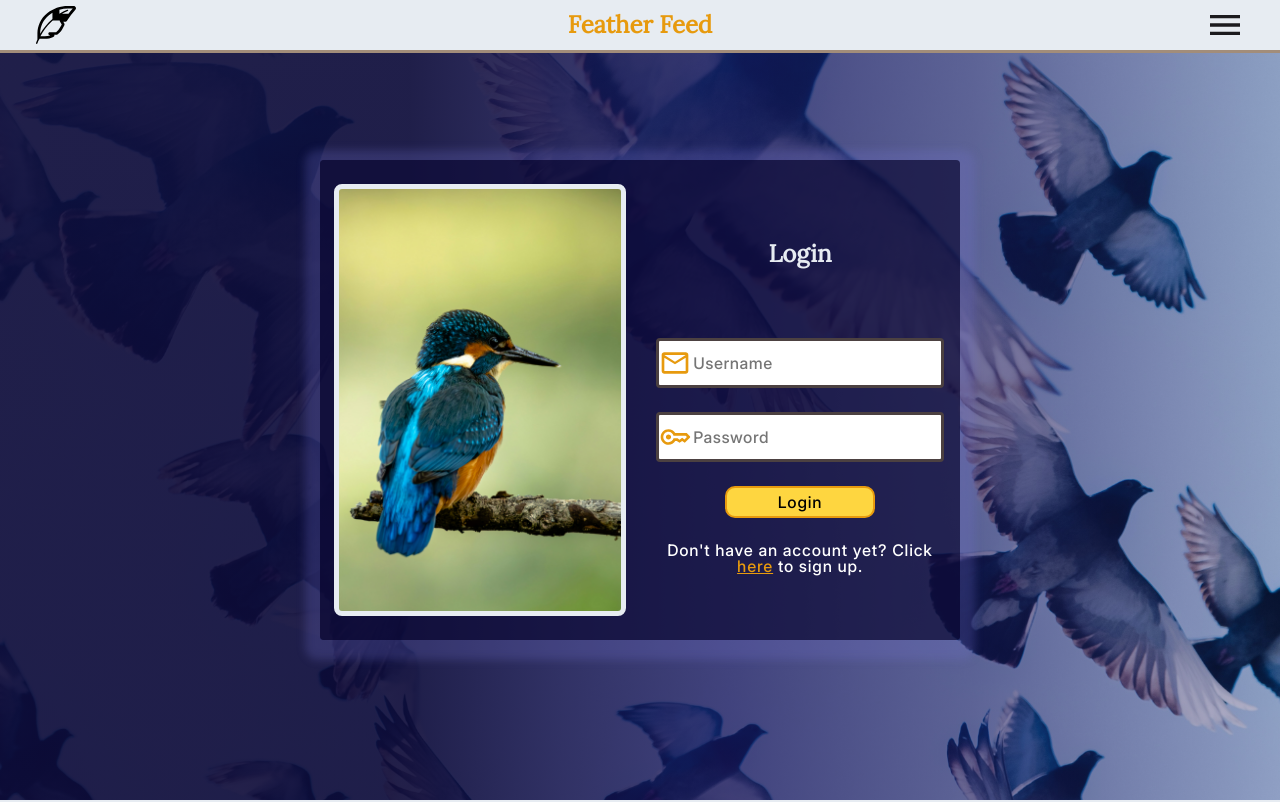
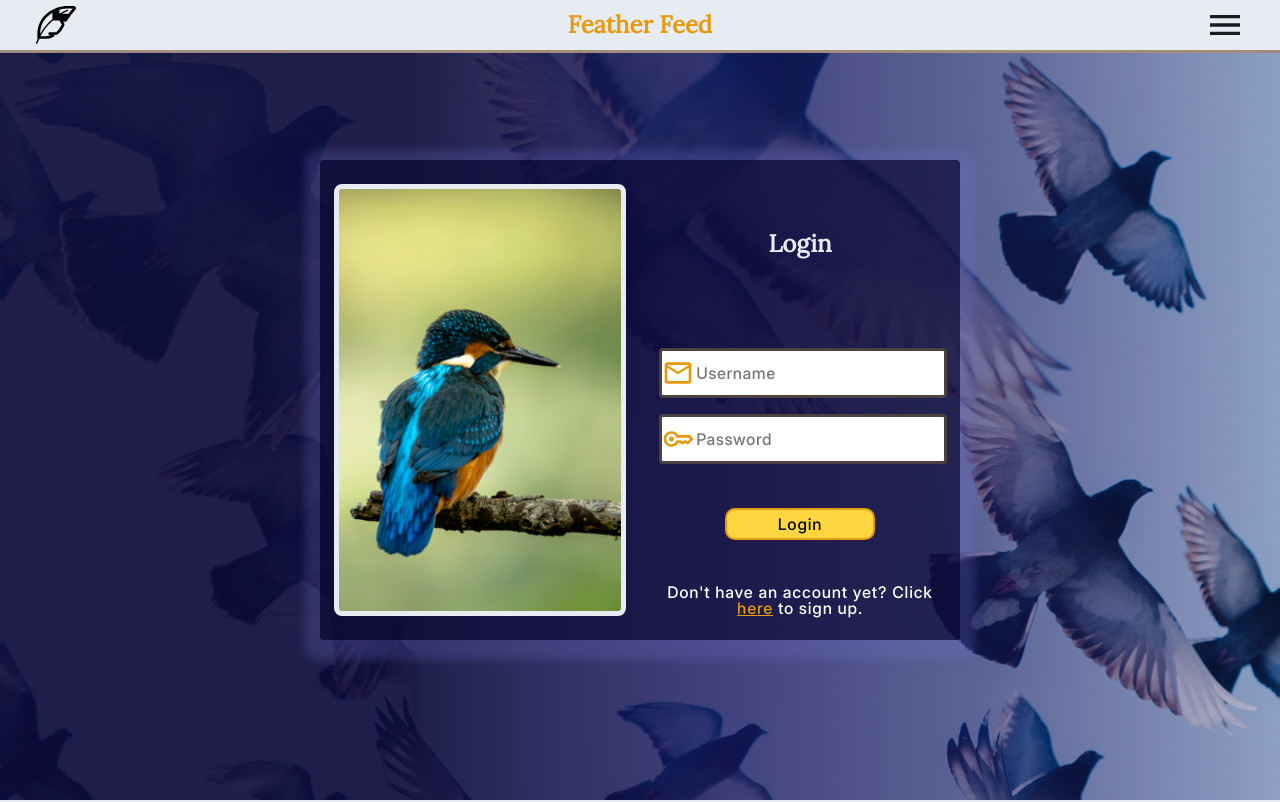
Before and after one commit to bubblecup-12/VogelSocialMedia, a React (Create React App) app in the folder code/frontend/: page / in a window 1280 px wide. Shown: the top 802 px of the page. Built offline with nearby package versions, Linux system fonts and the light colour scheme.

Commit message:
fix display bugs

```diff
--- a/code/frontend/src/LoginAndSignUpPage.tsx
+++ b/code/frontend/src/LoginAndSignUpPage.tsx
@@ -1,38 +1,80 @@
 import "./loginAndSignUpPage.css";
-import { useState } from 'react';
+import { useState } from "react";
 
+function LoginAndSignUpPage() {
+  const toggleLogin = (event: React.MouseEvent<HTMLElement>) => {
+    event.preventDefault();
+    setSignup(!signup);
+  };
+  const [signup, setSignup] = useState(false);
+  return (
+    <div className="login-display">
+      <div className="login-login">
+        <div className="login-part">
+          <div className={signup ? "signup-image" : "login-image"}></div>
+        </div>
+        <div className="login-part">
+          <div className="login-text small-title">
+            {signup ? "Sign Up" : "Login"}
+          </div>
 
-function LoginAndSignUpPage(){
-    const toggleLogin=(event:React.MouseEvent<HTMLElement>)=>{event.preventDefault(); setSignup(!signup)};
-    const [signup, setSignup]= useState(false);
-    return(
-        <div className='login-display'>
-            <div className="login-login">
-                <div className='login-part'>
-                    <div className={signup? 'signup-image': 'login-image'}></div>
+          <div className="input-fields">
+            <div className="login-div-input">
+              <img
+                className="login-icon"
+                src="/assets/icons/email_orange.svg"
+                alt="icon username"
+              ></img>
+              <input
+                type="text"
+                className="login-input"
+                placeholder="Username"
+              ></input>
             </div>
-                <div className='login-part' >
-                    <div className='login-text small-title'>
-                        {signup? "Sign Up": "Login"}
+            {signup ? (
+              <div className="login-div-input">
+                <img
+                  className="login-icon"
+                  src="\assets\icons\username_orange.svg"
+                  alt="icon email"
+                ></img>
+                <input
+                  type="email"
+                  className="login-input"
+                  placeholder="Email"
+                ></input>
               </div>
-                    <div className='login-div-input'>
-                        <img className= 'login-icon' src='/assets/icons/email_orange.svg' alt="icon username"></img>
-                        <input type='text' className='login-input' placeholder='Username'></input>
+            ) : (
+              ""
+            )}
+
+            <div className="login-div-input">
+              <img
+                className="login-icon"
+                src="\assets\icons\password_orange.svg"
+                alt="icon password"
+              ></img>
+              <input
+                type="password"
+                className="login-input"
+                placeholder="Password"
+              ></input>
             </div>
-                    {signup? <div className='login-div-input'>
-                        <img className= 'login-icon' src='\assets\icons\username_orange.svg' alt="icon email"></img>
-                        <input type='email' className='login-input' placeholder='Email'></input>
-                    </div> : ""}
+          </div>
 
-                    <div className='login-div-input'>
-                        <img className= 'login-icon' src='\assets\icons\password_orange.svg' alt="icon password"></img>
-                        <input type='password' className='login-input'placeholder='Password'></input>
+          <input
+            type="button"
+            className="login-button body-m"
+            value={signup ? "Sign up" : "Login"}
+          ></input>
+          <div className="login-signup body-m" onClick={toggleLogin}>
+            {signup ? "Already have an account?" : "Don't have an account yet?"}{" "}
+            Click <span className="login-here body-m">here</span>{" "}
+            {signup ? "to login." : "to sign up."}
           </div>
-                        <input type='button' className='login-button body-m' value={signup? "Sign up": "Login"}></input>
-                        <div className='login-signup body-m' onClick={toggleLogin}>{signup? "Already have an account?": "Don't have an account yet?"} Click <span className='login-here body-m'>here</span> {signup? "login.": "to sign up."}</div>
         </div>
       </div>
     </div>
   );
 }
-export default LoginAndSignUpPage
+export default LoginAndSignUpPage;
--- a/code/frontend/src/loginAndSignUpPage.css
+++ b/code/frontend/src/loginAndSignUpPage.css
@@ -11,7 +11,7 @@
 
 .login-text{
     display: flex;
-    padding: 8px 40px 40px 40px;
+    padding: 40px;
     flex-direction: column;
     justify-content: center;
     align-items: center;
@@ -99,7 +99,7 @@
     display: flex;
     padding: 8px 40px 40px 40px;
     flex-direction: column;
-    justify-content: center;
+    justify-content: space-between;
     align-items: center;
     gap: 24px;
 }
@@ -162,8 +162,16 @@
         padding:3%;
         display: flex;
         flex-direction: column;
-        justify-content: center;
+        justify-content: space-between;
         align-items: center;
         gap: 24px;
     }
+
+    .input-fields {
+        display: flex;
+        width: 100%;
+        flex-direction: column;
+        justify-content: center;
+        gap: 16px;
+    }
 }
```
Lines whose indentation alone changed are shown as unchanged.
